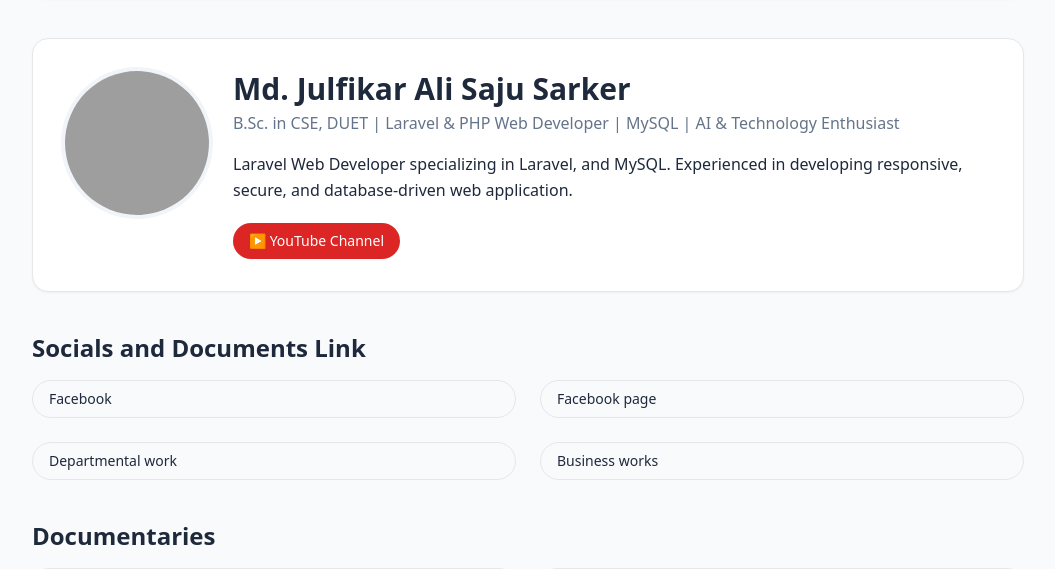
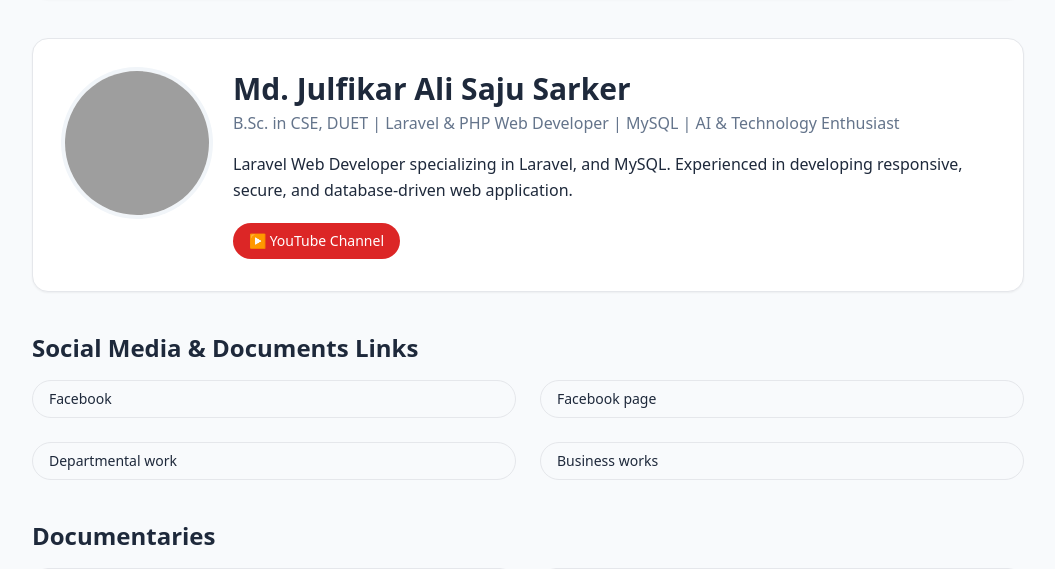
Before and after one commit to JASaju/profile-site, a Laravel app: page / in a window 1280 px wide. Shown: the part 371-940 px from the top of the page, without its empty margins (112-1167 px from the left). Run offline with Laravel 10, Linux system fonts and the light colour scheme; data comes from the database, SQL or seed files in the repository; data that the repository does not hold is empty; some libraries are stand-ins or nearby versions; grey boxes are pictures that could not be loaded.

Commit message:
Update section title for Socials and Documents

```diff
--- a/resources/views/home.blade.php
+++ b/resources/views/home.blade.php
@@ -132,7 +132,7 @@
 {{-- Documents --}}
 
     <section id="documents" class="max-w-5xl mx-auto px-4 pb-10">
-        <h2 class="text-2xl font-bold mb-4">Socials and Documents Link</h2>
+        <h2 class="text-2xl font-bold mb-4">Social Media & Documents Links</h2>
         <div class="grid md:grid-cols-2 gap-6">
             @foreach($socials as $s)
                 <a href="{{ $s->url }}" target="_blank" rel="noopener"class="px-4 py-2 rounded-full border text-sm hover:bg-slate-100">{{ $s->platform }}</a>
```
